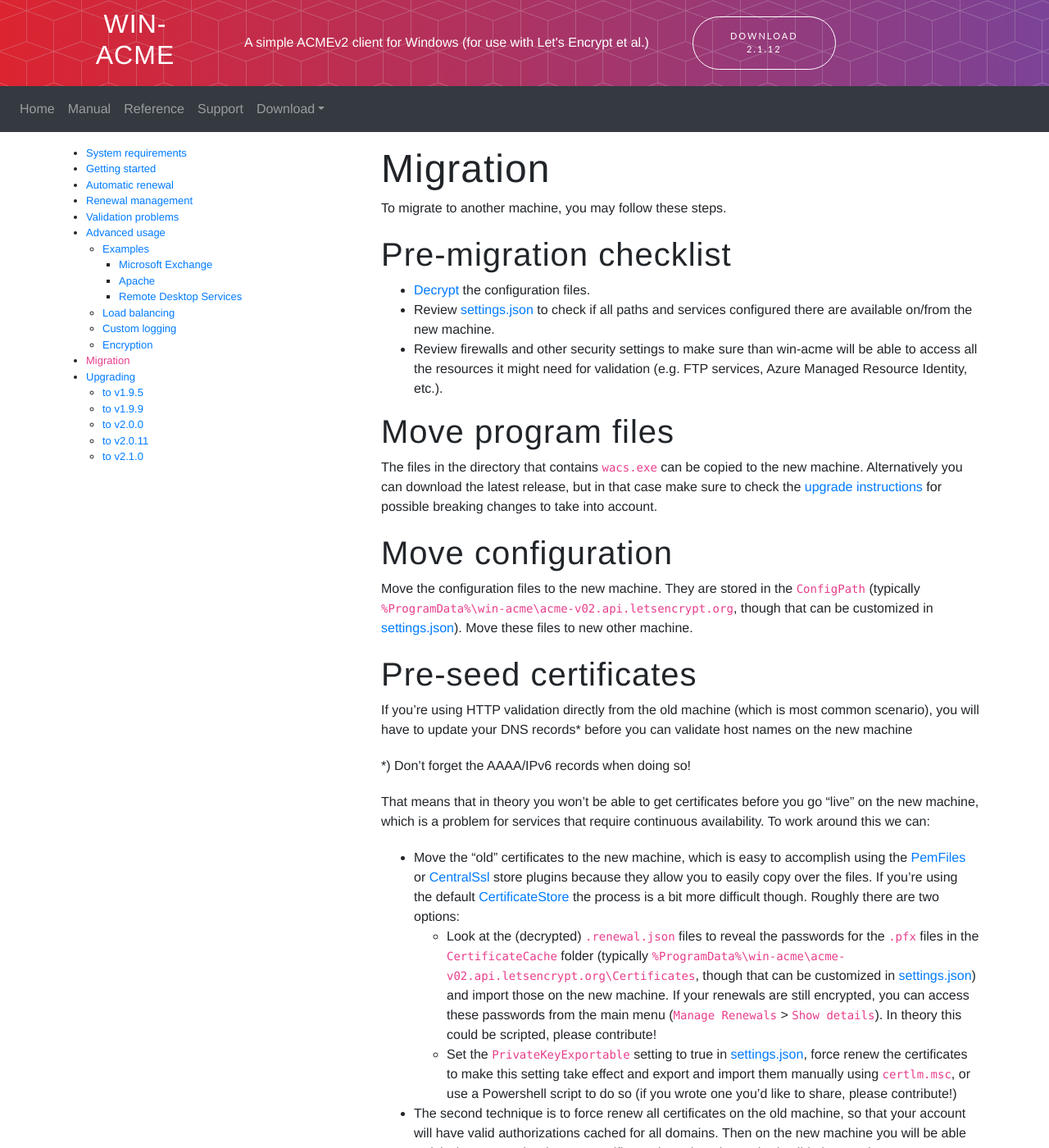
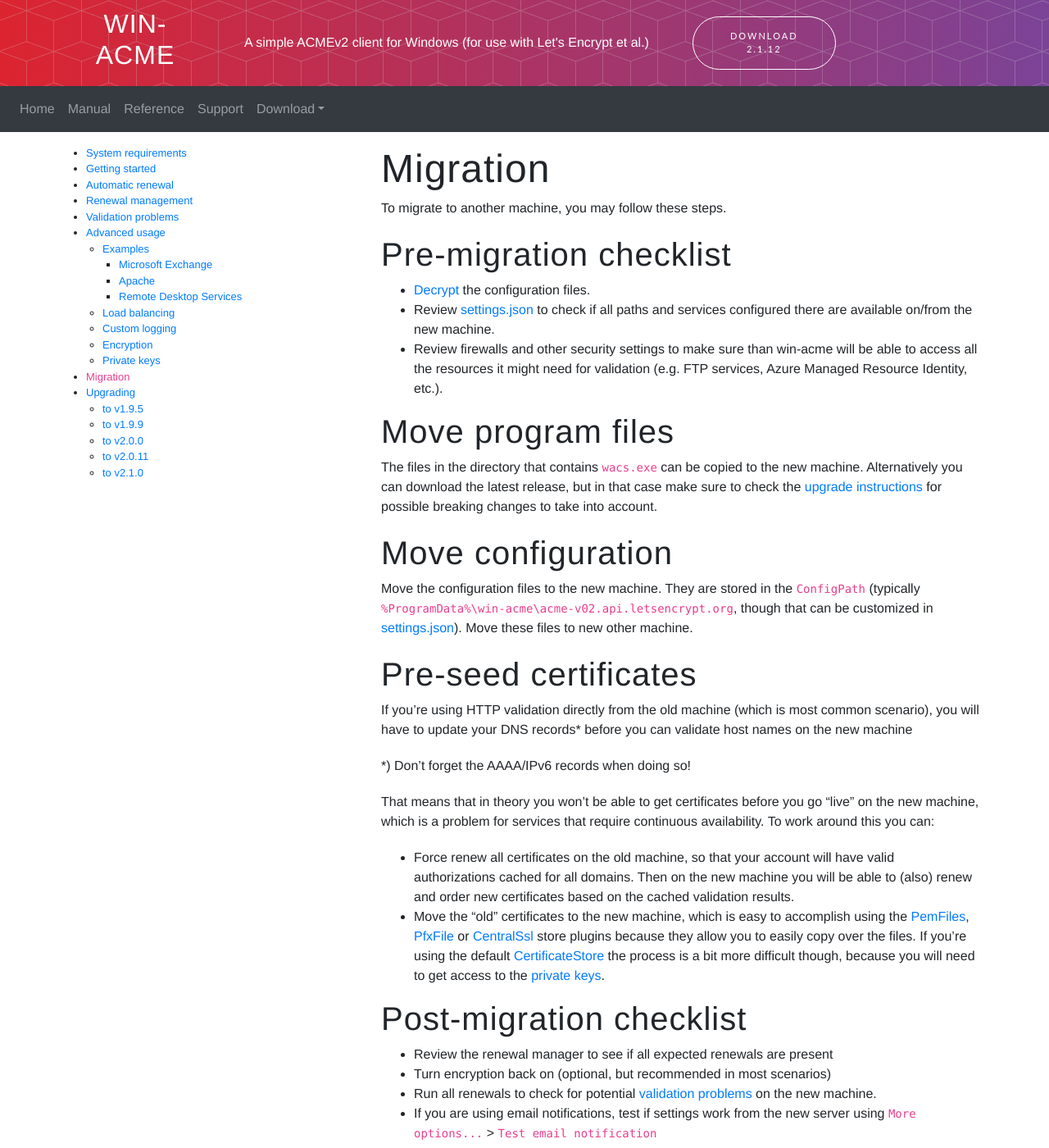
Before and after one commit to win-acme/win-acme.github.io, a Jekyll site: the page built from manual/migration.md, in a window 1280 px wide and 1400 px high. Shown: the whole window at 82% size. Built offline with Jekyll 4.4.1, drawn with Linux system fonts in a browser that asks for light colours; our own code applies the rules of GitHub Pages for plain Markdown files; some of the changed text lies outside the part shown.

Commit message:
new section on private key management

```diff
--- a/_data/sitemap.yml
+++ b/_data/sitemap.yml
@@ -43,6 +43,8 @@ manual:
       url: /manual/advanced-use/custom-logging
     - title: Encryption
       url: /manual/advanced-use/encryption
+    - title: Private keys
+      url: /manual/advanced-use/private-key-management
 
 - title: Migration
   url: /manual/migration
--- a/manual/migration.md
+++ b/manual/migration.md
@@ -34,29 +34,19 @@ on the new machine
 
 That means that in theory you won't be able to get certificates before you go "live"
 on the new machine, which is a problem for services that require continuous
-availability. To work around this we can:
+availability. To work around this you can:
 
-- Move the "old" certificates to the new machine, which is easy to accomplish using
-the [PemFiles](/reference/plugins/store/pemfiles) or
-[CentralSsl](/reference/plugins/store/centralssl) store plugins because they allow
-you to easily copy over the files. If you're using the default [CertificateStore](/reference/plugins/store/certificatestore)
-the process is a bit more difficult though. Roughly there are two options:
-    - Look at the (decrypted) `.renewal.json` files to reveal the passwords
-for the `.pfx` files in the `CertificateCache` folder
-(typically `%ProgramData%\win-acme\acme-v02.api.letsencrypt.org\Certificates`,
-though that can be customized in [settings.json](/reference/settings)) and
-import those on the new machine. If your renewals are still encrypted, you can
-access these passwords from the main menu (`Manage Renewals` > `Show details`).
-In theory this could be scripted, please contribute!
-    - Set the `PrivateKeyExportable` setting to true in
-[settings.json](/reference/settings), force renew the certificates to make this
-setting take effect and export and import them manually using `certlm.msc`, or
-use a Powershell script to do so (if you wrote one you'd like to share, please
-contribute!)
-- The second technique is to force renew all certificates on the old machine,
+- Force renew all certificates on the old machine,
 so that your account will have valid authorizations cached for all domains. Then
 on the new machine you will be able to (also) renew and order new certificates
 based on the cached validation results.
+- Move the "old" certificates to the new machine, which is easy to accomplish using
+the [PemFiles](/reference/plugins/store/pemfiles),
+[PfxFile](/reference/plugins/store/pfxfile) or
+[CentralSsl](/reference/plugins/store/centralssl) store plugins because they allow
+you to easily copy over the files. If you're using the default [CertificateStore](/reference/plugins/store/certificatestore)
+the process is a bit more difficult though, because you will need to get access to
+the [private keys](/manual/advanced-use/private-key-management).
 
 ## Post-migration checklist
 - Review the renewal manager to see if all expected renewals are present
```
Also changed, not shown: manual/advanced-use/private-key-managment.md (added, +36 -0 lines), reference/plugins/store/certificatestore.md (+4 -0 lines).
